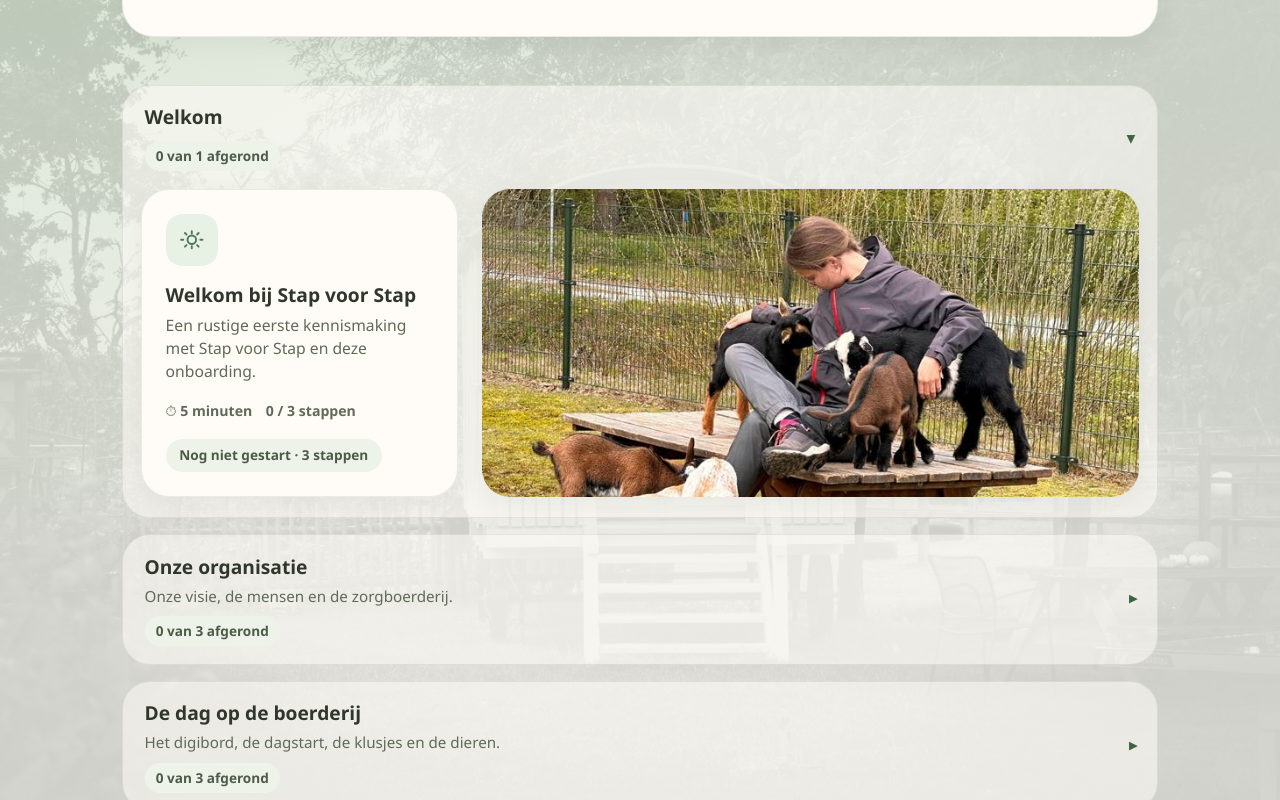
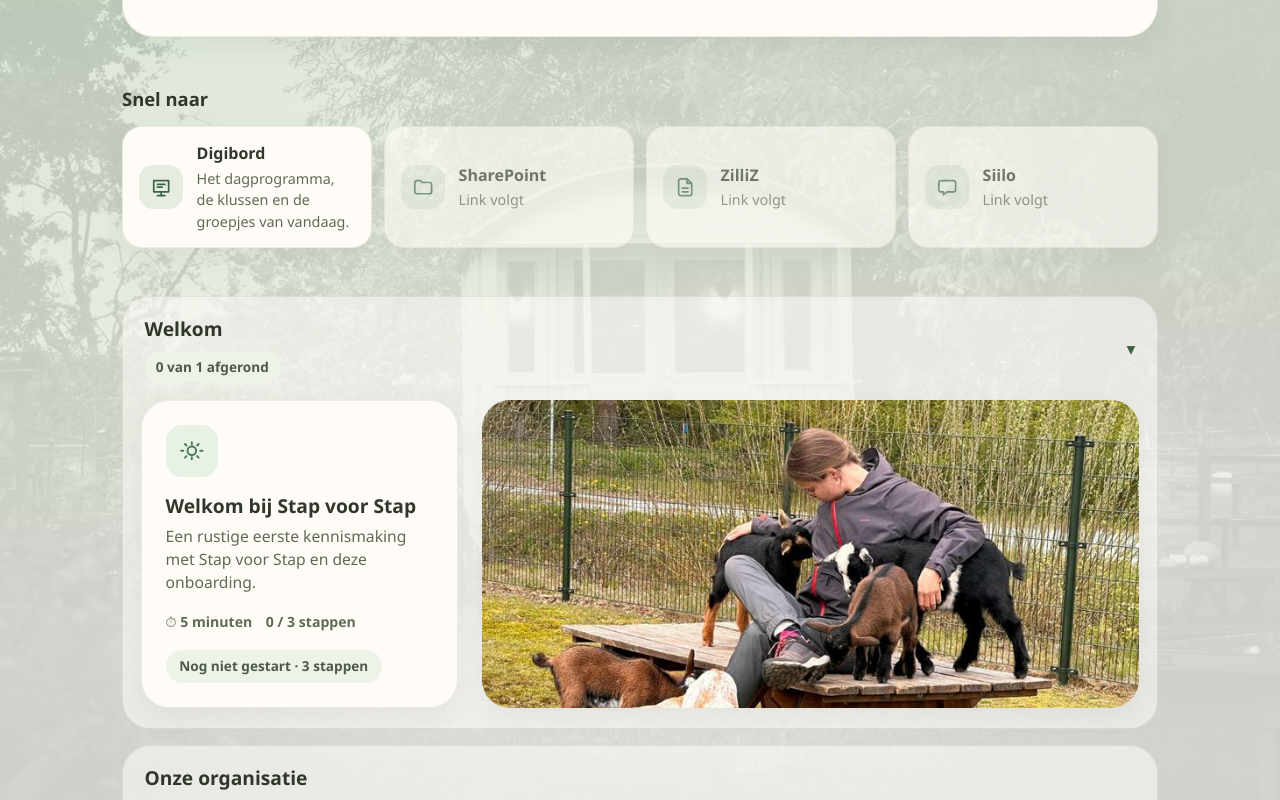
Before and after one commit to heesakkers1/Welkom-bij-stap-voor-stap, a React (Vite) app: page /intro in a window 1280 px wide. Both pictures are taken after a click on the button "🌱 Zet de eerste stap". Shown: the part 333-1133 px from the top of the page. Built offline with nearby package versions, Linux system fonts and the light colour scheme.

Commit message:
Snelkoppelingen naar Digibord, SharePoint, ZilliZ en Siilo op de startpagina
Co-Authored-By: Claude Opus 5.5 (1M context) <noreply@anthropic.com>
Claude-Session: https://claude.ai/code/session_01K3aioRgixkMbM8mCrG6ahM

```diff
--- a/src/components/ModuleIcon.jsx
+++ b/src/components/ModuleIcon.jsx
@@ -129,6 +129,36 @@ const icons = {
       strokeLinejoin="round"
     />
   ),
+  folder: (
+    <path
+      d="M3 7a2 2 0 0 1 2-2h4l2 2h8a2 2 0 0 1 2 2v8a2 2 0 0 1-2 2H5a2 2 0 0 1-2-2z"
+      fill="none"
+      stroke="currentColor"
+      strokeWidth="1.8"
+      strokeLinecap="round"
+      strokeLinejoin="round"
+    />
+  ),
+  file: (
+    <path
+      d="M7 3h7l5 5v11a2 2 0 0 1-2 2H7a2 2 0 0 1-2-2V5a2 2 0 0 1 2-2zM14 3v5h5M9 13h6M9 17h6"
+      fill="none"
+      stroke="currentColor"
+      strokeWidth="1.8"
+      strokeLinecap="round"
+      strokeLinejoin="round"
+    />
+  ),
+  chat: (
+    <path
+      d="M5 5h14a2 2 0 0 1 2 2v8a2 2 0 0 1-2 2h-7l-4 3v-3H5a2 2 0 0 1-2-2V7a2 2 0 0 1 2-2z"
+      fill="none"
+      stroke="currentColor"
+      strokeWidth="1.8"
+      strokeLinecap="round"
+      strokeLinejoin="round"
+    />
+  ),
 }
 
 function ModuleIcon({ name }) {
--- /dev/null
+++ b/src/components/QuickLinks.css
@@ -0,0 +1,93 @@
+.quick-links {
+  display: flex;
+  flex-direction: column;
+  gap: 0.85rem;
+}
+
+.quick-links__title {
+  margin: 0;
+  font-size: 1.15rem;
+  color: var(--text-strong);
+}
+
+.quick-links__list {
+  display: grid;
+  gap: 0.75rem;
+  margin: 0;
+  padding: 0;
+  list-style: none;
+}
+
+.quick-links__item {
+  display: flex;
+  align-items: center;
+  gap: 0.85rem;
+  height: 100%;
+  padding: 0.9rem 1rem;
+  border-radius: 1.25rem;
+  background: var(--surface);
+  border: 1px solid var(--tile-border);
+  box-shadow: var(--tile-shadow);
+  color: inherit;
+  text-decoration: none;
+  transition: transform 0.2s ease, border-color 0.2s ease;
+}
+
+a.quick-links__item:hover {
+  transform: translateY(-2px);
+  border-color: var(--accent-soft);
+}
+
+a.quick-links__item:focus-visible {
+  outline: 3px solid var(--accent-soft);
+  outline-offset: 3px;
+}
+
+.quick-links__item--pending {
+  opacity: 0.6;
+}
+
+.quick-links__icon {
+  display: grid;
+  flex-shrink: 0;
+  place-items: center;
+  width: 2.75rem;
+  height: 2.75rem;
+  border-radius: 0.9rem;
+  background: rgba(143, 179, 150, 0.22);
+  color: var(--accent-strong);
+}
+
+.quick-links__icon .module-icon {
+  width: 1.4rem;
+  height: 1.4rem;
+}
+
+.quick-links__text {
+  display: flex;
+  flex-direction: column;
+  gap: 0.15rem;
+  min-width: 0;
+}
+
+.quick-links__name {
+  font-weight: 700;
+  color: var(--text-strong);
+}
+
+.quick-links__description {
+  font-size: 0.9rem;
+  color: var(--text-muted);
+}
+
+@media (min-width: 768px) {
+  .quick-links__list {
+    grid-template-columns: repeat(2, 1fr);
+  }
+}
+
+@media (min-width: 1024px) {
+  .quick-links__list {
+    grid-template-columns: repeat(4, 1fr);
+  }
+}
--- /dev/null
+++ b/src/components/QuickLinks.jsx
@@ -0,0 +1,56 @@
+import ModuleIcon from './ModuleIcon'
+import { quickLinks } from '../data/quickLinks'
+import './QuickLinks.css'
+
+function QuickLinks() {
+  return (
+    <section className="quick-links" aria-labelledby="quick-links-title">
+      <h2 id="quick-links-title" className="quick-links__title">
+        Snel naar
+      </h2>
+      <ul className="quick-links__list">
+        {quickLinks.map((link) => {
+          const content = (
+            <>
+              <span className="quick-links__icon">
+                <ModuleIcon name={link.icon} />
+              </span>
+              <span className="quick-links__text">
+                <span className="quick-links__name">
+                  {link.title}
+                  {link.href ? (
+                    <span className="visually-hidden"> (opent in een nieuw tabblad)</span>
+                  ) : null}
+                </span>
+                <span className="quick-links__description">
+                  {link.href ? link.text : 'Link volgt'}
+                </span>
+              </span>
+            </>
+          )
+
+          return (
+            <li key={link.id}>
+              {link.href ? (
+                <a
+                  className="quick-links__item"
+                  href={link.href}
+                  target="_blank"
+                  rel="noopener noreferrer"
+                >
+                  {content}
+                </a>
+              ) : (
+                <div className="quick-links__item quick-links__item--pending">
+                  {content}
+                </div>
+              )}
+            </li>
+          )
+        })}
+      </ul>
+    </section>
+  )
+}
+
+export default QuickLinks
--- /dev/null
+++ b/src/data/quickLinks.js
@@ -0,0 +1,35 @@
+/**
+ * Snelkoppelingen naar de systemen waarmee we werken.
+ * Omschrijvingen komen uit het Handboek collega's (5.1 Systemen).
+ * Zonder `href` toont de tegel "Link volgt".
+ */
+export const quickLinks = [
+  {
+    id: 'digibord',
+    title: 'Digibord',
+    text: 'Het dagprogramma, de klussen en de groepjes van vandaag.',
+    icon: 'board',
+    href: 'https://digibord.vercel.app/',
+  },
+  {
+    id: 'sharepoint',
+    title: 'SharePoint',
+    text: 'Interne documenten, protocollen en werkinstructies.',
+    icon: 'folder',
+    href: null,
+  },
+  {
+    id: 'zilliz',
+    title: 'ZilliZ',
+    text: 'Dossiers, rapportages, planning, uren en verlof.',
+    icon: 'file',
+    href: null,
+  },
+  {
+    id: 'siilo',
+    title: 'Siilo',
+    text: 'Veilig berichten sturen naar collega’s.',
+    icon: 'chat',
+    href: null,
+  },
+]
--- a/src/pages/Dashboard.jsx
+++ b/src/pages/Dashboard.jsx
@@ -4,6 +4,7 @@ import { useProgress } from '../context/ProgressContext'
 import ProgressBar from '../components/ProgressBar'
 import ModuleTile from '../components/ModuleTile'
 import Button from '../components/Button'
+import QuickLinks from '../components/QuickLinks'
 import './Dashboard.css'
 
 function Dashboard() {
@@ -102,6 +103,8 @@ function Dashboard() {
         ) : null}
       </header>
 
+      <QuickLinks />
+
       {completionMessage ? (
         <section className="dashboard__celebration" role="status" aria-live="polite">
           <h2>{completionMessage.title}</h2>
```
